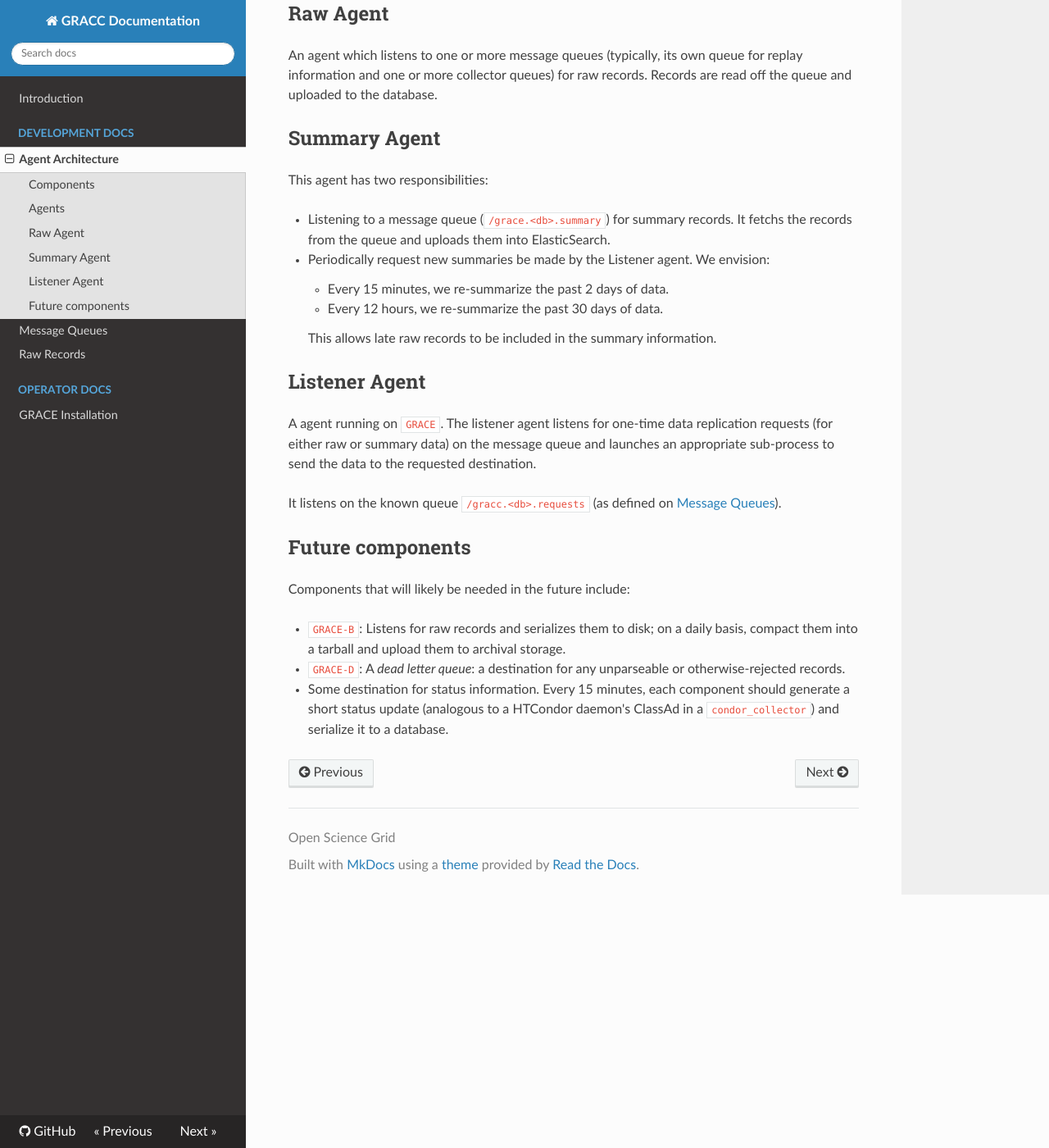
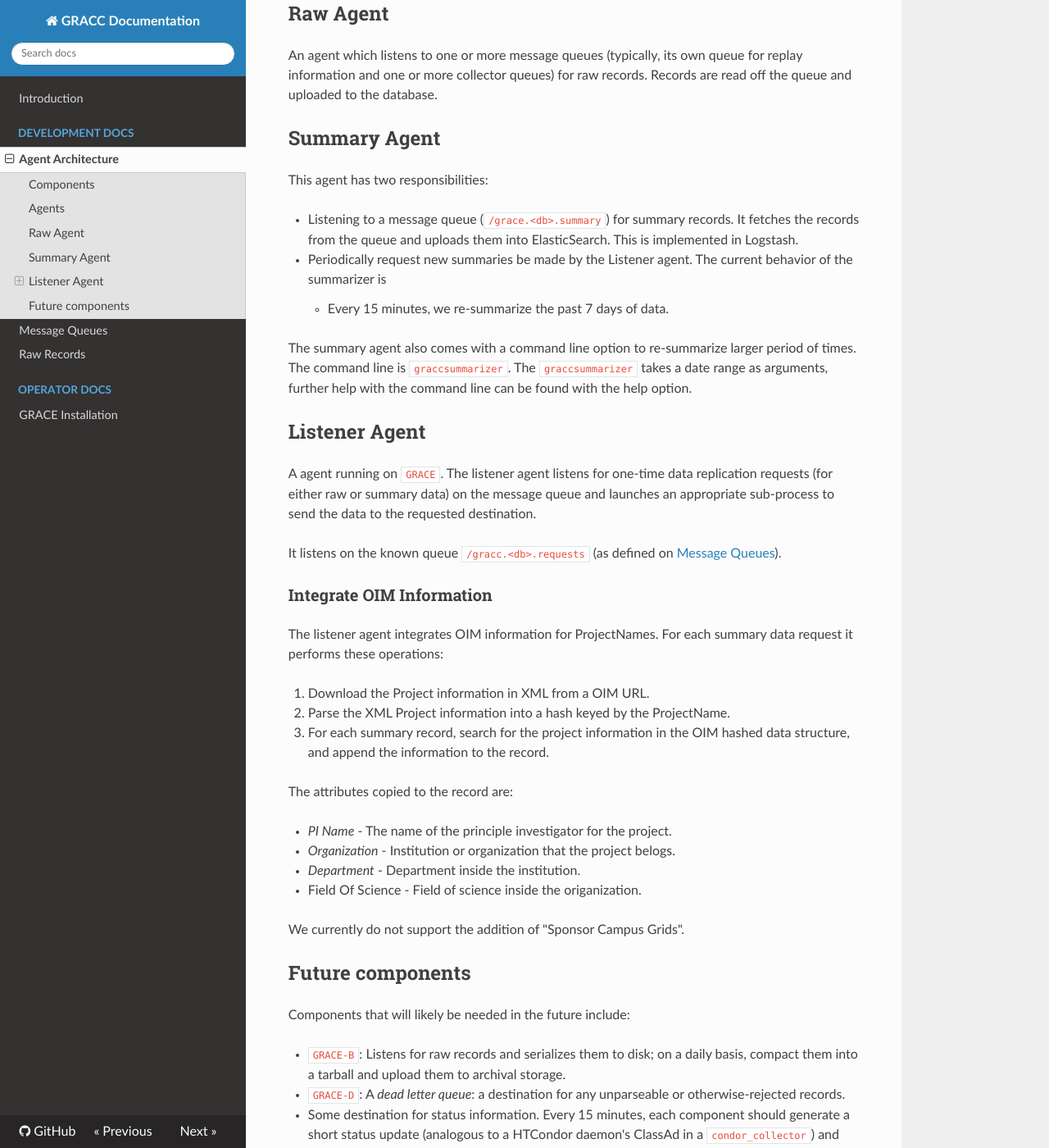
Before and after one commit to zvada/gracc, an MkDocs documentation site: the page built from docs/dev-docs/agent-arch.md, in a window 1280 px wide and 1400 px high, scrolled down 1561 px. Shown: the whole window at 82% size. Built offline with MkDocs 1.6.1, drawn with Linux system fonts in a browser that asks for light colours; nearby versions of some CDN libraries; old or Windows-style settings are respelled for this version of MkDocs.

Commit message:
Adding the OIM Information

```diff
--- a/docs/dev-docs/agent-arch.md
+++ b/docs/dev-docs/agent-arch.md
@@ -36,13 +36,12 @@ An agent which listens to one or more message queues (typically, its own queue f
 
 This agent has two responsibilities:
 
-   * Listening to a message queue (`/grace.<db>.summary`) for summary records.  It fetchs the records from the queue and uploads them into ElasticSearch.
-   * Periodically request new summaries be made by the Listener agent.  We envision:
+   * Listening to a message queue (`/grace.<db>.summary`) for summary records.  It fetches the records from the queue and uploads them into ElasticSearch.  This is implemented in Logstash.
+   * Periodically request new summaries be made by the Listener agent.  The current behavior of the summarizer is
 
-      * Every 15 minutes, we re-summarize the past 2 days of data.
-      * Every 12 hours, we re-summarize the past 30 days of data.
+      * Every 15 minutes, we re-summarize the past 7 days of data.
 
-      This allows late raw records to be included in the summary information.
+The summary agent also comes with a command line option to re-summarize larger period of times.  The command line is `graccsummarizer`.  The `graccsummarizer` takes a date range as arguments, further help with the command line can be found with the help option.
 
 ## Listener Agent
 
@@ -50,9 +49,22 @@ A agent running on `GRACE`.  The listener agent listens for one-time data replic
 
 It listens on the known queue `/gracc.<db>.requests` (as defined on [Message Queues](message-queues.md)).
 
+### Integrate OIM Information
 
+The listener agent integrates OIM information for ProjectNames.  For each summary data request it performs these operations:
 
+1. Download the Project information in XML from a OIM URL.
+2. Parse the XML Project information into a hash keyed by the ProjectName.
+3. For each summary record, search for the project information in the OIM hashed data structure, and append the information to the record.
 
+The attributes copied to the record are:
+
+* *PI Name* - The name of the principle investigator for the project.
+* *Organization* - Institution or organization that the project belogs.
+* *Department* - Department inside the institution.
+* Field Of Science - Field of science inside the origanization.
+
+We currently do not support the addition of "Sponsor Campus Grids".
 
 Future components
 -----------------
```
